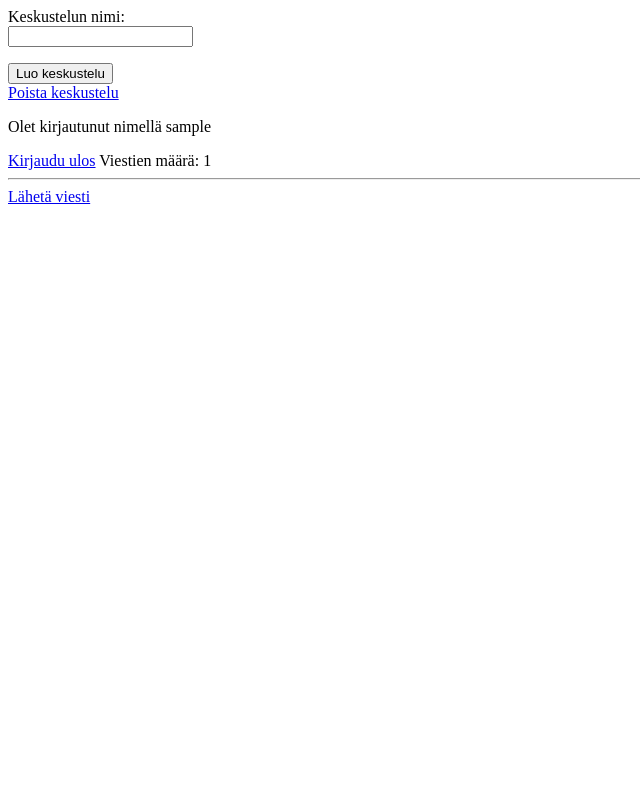
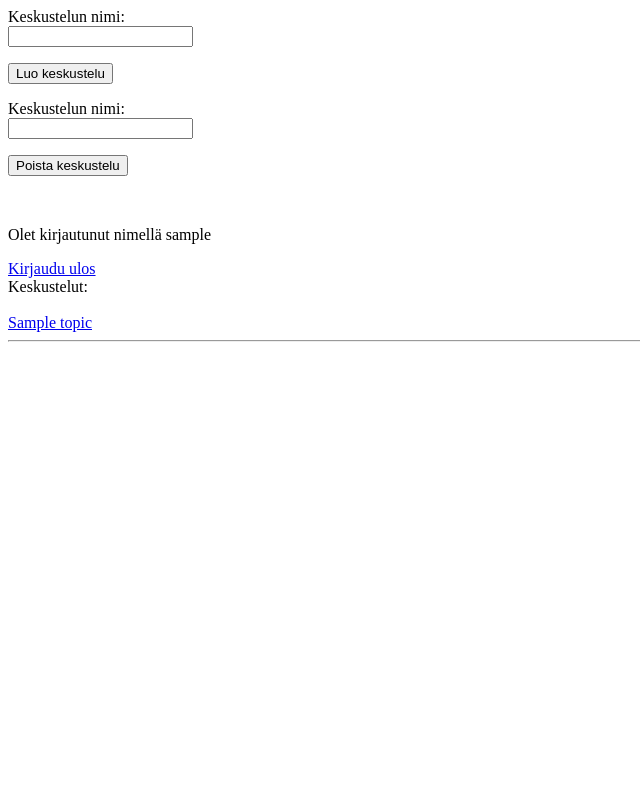
Before and after one commit to EeroAnt/Keskustelu_App, a Flask app: template templates/index.html in a window 1280 px wide. Shown: the whole page, without its empty margins (0-640 px from the left). Run offline with Flask 3, Linux system fonts and the light colour scheme; the visitor is signed in with stand-in values (Sample User, id 1); the template is opened without the code that fills it: most values are stand-ins (such as "Sample title", 1, 10 or a date in 2020).

Commit message:
add functionality to send messages in conversations and to remove conversations (admin)

```diff
--- a/app.py
+++ b/app.py
@@ -13,7 +13,34 @@ db = SQLAlchemy(app)
 
 @app.route("/")
 def index():
-    return render_template("index.html")
+    sql = "SELECT * FROM conversations"
+    result = db.session.execute(text(sql))
+    topics = result.fetchall()
+    return render_template("index.html", topics=topics)
+
+
+@app.route("/conversation/<int:id>")
+def go_to_conversation(id):
+    sql = "SELECT topic FROM conversations WHERE id=:id"
+    result = db.session.execute(text(sql), {"id":id})
+    topic = result.fetchone()[0]
+    sql = f"SELECT * FROM {topic}"
+    result = db.session.execute(text(sql))
+    messages = result.fetchall()
+    return render_template("conversation.html", topic=topic, messages=messages, id=id)
+
+
+
+@app.route("/conversation/<int:id>/message", methods=["POST","GET"])
+def send_message(id):
+    message = request.form["message"]
+    topic = request.form["topic"]
+    username = session["username"]
+    sql = f"INSERT INTO {topic} (username, message, time) VALUES (:username, :message, NOW())"
+    db.session.execute(text(sql), {"username":username, "message":message})
+    db.session.commit()
+    return redirect(f"/conversation/{id}")
+
 
 @app.route("/login",methods=["POST"])
 def login():
@@ -36,11 +63,13 @@ def login():
             return redirect("/error")
     return redirect("/")
 
+
 @app.route("/logout")
 def logout():
     del session["username"]
     session["admin"]=False
     return redirect("/")
+
 
 @app.route("/register", methods=["POST","GET"])
 def register():
@@ -56,6 +85,7 @@ def register():
     db.session.commit()
     return redirect("/")
 
+
 @app.route("/create", methods=["POST","GET"])
 def create():
     topic = request.form["topic"]
@@ -70,9 +100,21 @@ def create():
     db.session.commit()
     return redirect("/")
 
+
 @app.route("/remove", methods=["POST","GET"])
 def remove():
+    topic = request.form["topic"]
+    check_topic = db.session.execute(text("SELECT Topic FROM conversations WHERE Topic=:topic"), {"topic":topic}).fetchone()
+    if not check_topic:
+        session["error"]="topic_not_found_error"
+        return redirect("/error")
+    sql_conversations = "DELETE FROM conversations WHERE Topic=:topic"
+    db.session.execute(text(sql_conversations), {"topic":topic})
+    sql_remove = "DROP TABLE " + topic
+    db.session.execute(text(sql_remove))
+    db.session.commit()
     return redirect("/")
+
 
 @app.route("/error")
 def error():
--- a/templates/index.html
+++ b/templates/index.html
@@ -5,19 +5,26 @@
 <input type="text" name="topic"></p>
 <input type="submit" value="Luo keskustelu">
 <br>
-<a href="/remove">Poista keskustelu</a>
+</form>
+<form action="/remove" method="POST">
+<p>Keskustelun nimi:<br>
+<input type="text" name="topic"></p>
+<input type="submit" value="Poista keskustelu">
+</form>
+<br>
+
 {% endif %}
 
 <p>Olet kirjautunut nimellä {{ session.username }}</p>
 <a href="/logout">Kirjaudu ulos</a>
-Viestien määrä: {{ count }}
-<hr>
-{% for message in messages %}
-{{ message.content }}
+<br>
+Keskustelut:
+<br>
+<br>
+{% for topic in topics %}
+<a href="/conversation/{{ topic.id }}">{{ topic.topic }}</a>
 <hr>
 {% endfor %}
-<a href="/new">Lähetä viesti</a>
-
 
 {% else %}
 <form action="/login" method="POST">
```
Also changed, not shown: templates/conversation.html (added, +17 -0 lines).
